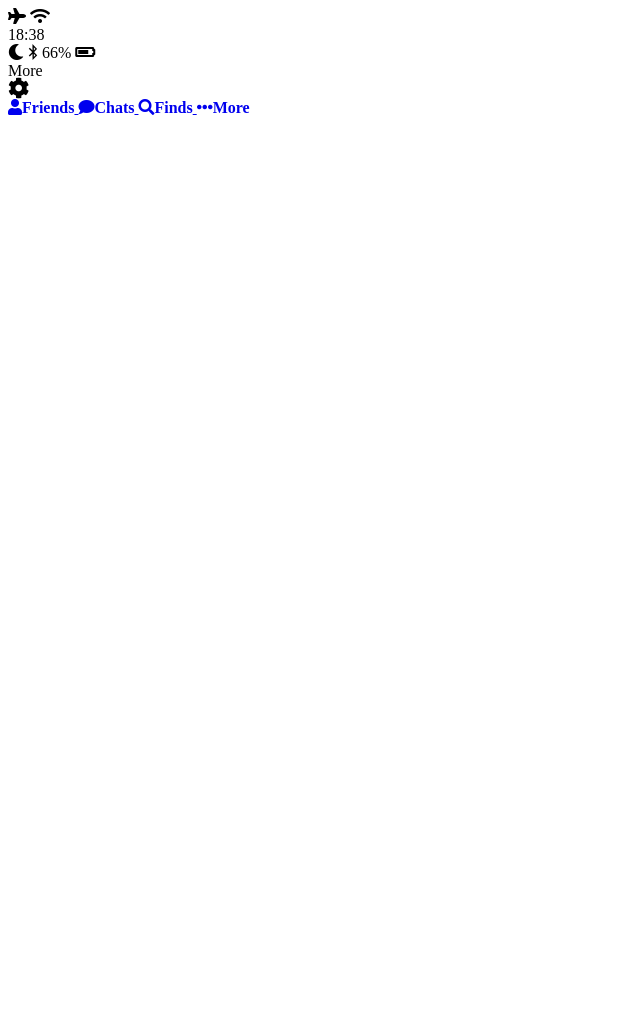
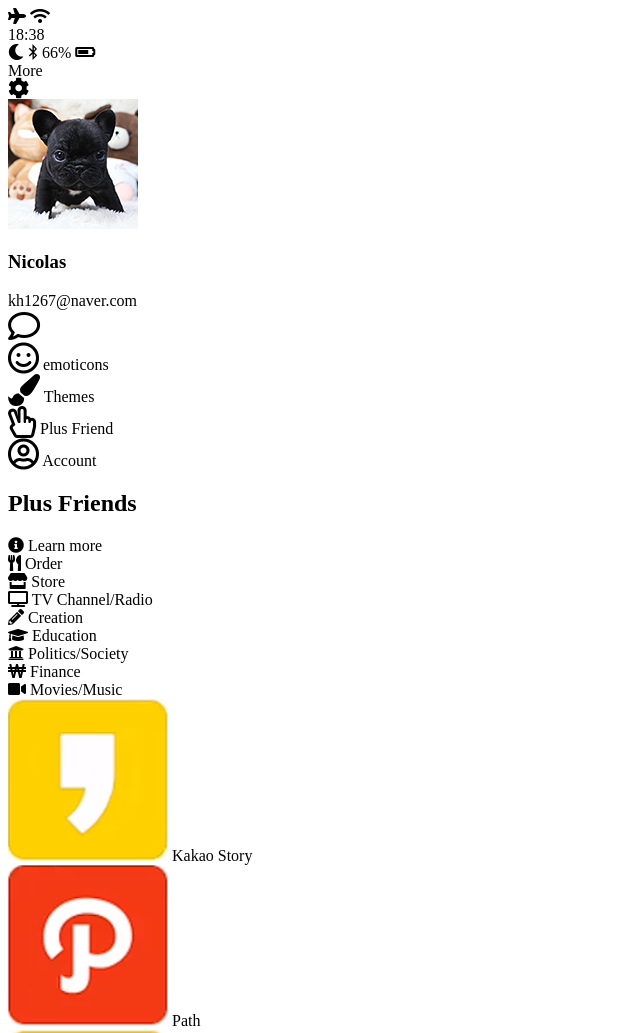
Before and after one commit to kh1267/kakao-clone, a plain HTML site: page more.html in a window 1280 px wide. Shown: the top 1033 px of the page, without its empty margins (0-640 px from the left). Before the commit the page ends 800 px from the top, so only its background shows below. Drawn offline with Linux system fonts and the light colour scheme.

Commit message:
more done!

```diff
--- a/more.html
+++ b/more.html
@@ -32,6 +32,96 @@
         <div class="header_column"><i class="fas fa-cog fa-lg"></i></div>
       </div>
     </header>
+
+    <main class="more">
+      <header class="more_header">
+        <div class="more-header_column">
+          <img src="images/avatar.jpg" alt="" />
+          <div class="more-header_info">
+            <h3 class="more-header_title">Nicolas</h3>
+            <span class="more-header_subtitle"> kh1267@naver.com </span>
+          </div>
+        </div>
+        <div class="more-header_column">
+          <i class="far fa-comment fa-2x"></i>
+        </div>
+      </header>
+      <section class="more_options">
+        <div class="more_option">
+          <i class="far fa-smile fa-2x"></i>
+          <span class="more_option-title">emoticons</span>
+        </div>
+        <div class="more_option">
+          <i class="fa fa-paint-brush fa-2x"></i>
+          <span class="more_option-title">Themes</span>
+        </div>
+        <div class="more_option">
+          <i class="far fa-hand-peace fa-2x"></i>
+          <span class="more_option-title">Plus Friend</span>
+        </div>
+        <div class="more_option">
+          <i class="far fa-user-circle fa-2x"></i>
+          <span class="more_option-title">Account</span>
+        </div>
+      </section>
+      <section class="more_plus-friends">
+        <header class="plus-friends_header">
+          <h2 class="plus-friends_title">Plus Friends</h2>
+          <span class="plus-friends_learn-more">
+            <i class="fa fa-info-circle"></i> Learn more
+          </span>
+        </header>
+        <div class="plus-friends_items">
+          <div class="plus-friends_item">
+            <i class="fas fa-utensils"></i>
+            <span class="plus-friends_item-title">Order</span>
+          </div>
+          <div class="plus-friends_item">
+            <i class="fas fa-store"></i>
+            <span class="plus-friends_item-title">Store</span>
+          </div>
+          <div class="plus-friends_item">
+            <i class="fas fa-tv"></i>
+            <span class="plus-friends_item-title">TV Channel/Radio</span>
+          </div>
+          <div class="plus-friends_item">
+            <i class="fas fa-pencil-alt"></i>
+            <span class="plus-friends_item-title">Creation</span>
+          </div>
+          <div class="plus-friends_item">
+            <i class="fas fa-graduation-cap"></i>
+            <span class="plus-friends_item-title">Education</span>
+          </div>
+          <div class="plus-friends_item">
+            <i class="fas fa-university"></i>
+            <span class="plus-friends_item-title">Politics/Society</span>
+          </div>
+          <div class="plus-friends_item">
+            <i class="fas fa-won-sign"></i>
+            <span class="plus-friends_item-title">Finance</span>
+          </div>
+          <div class="plus-friends_item">
+            <i class="fas fa-video"></i>
+            <span class="plus-friends_item-title">Movies/Music</span>
+          </div>
+        </div>
+      </section>
+      <section class="more_options">
+        <div class="more_option">
+          <img src="images/KakaoStory.PNG" alt="" class="more_options-image" />
+          <span class="more_options-titlee">Kakao Story</span>
+        </div>
+        <div class="more_option">
+          <img src="images/Path.PNG" alt="" class="more_options-image" />
+          <span class="more_options-titlee">Path</span>
+        </div>
+        <div class="more_option">
+          <img src="images/KakaoStory.PNG" alt="" class="more_options-image" />
+          <span class="more_options-titlee">Kakao friends</span>
+        </div>
+      </section>
+    </main>
+
     <nav class="tab-bar">
       <a href="index.html" class="tab-bar_tab">
         <i class="fa fa-user"><span class="tab-bar_title">Friends</span></i>
```
Also changed, not shown: images/KakaoFriends.PNG (added), images/KakaoStory.PNG (added), images/Path.PNG (added).
